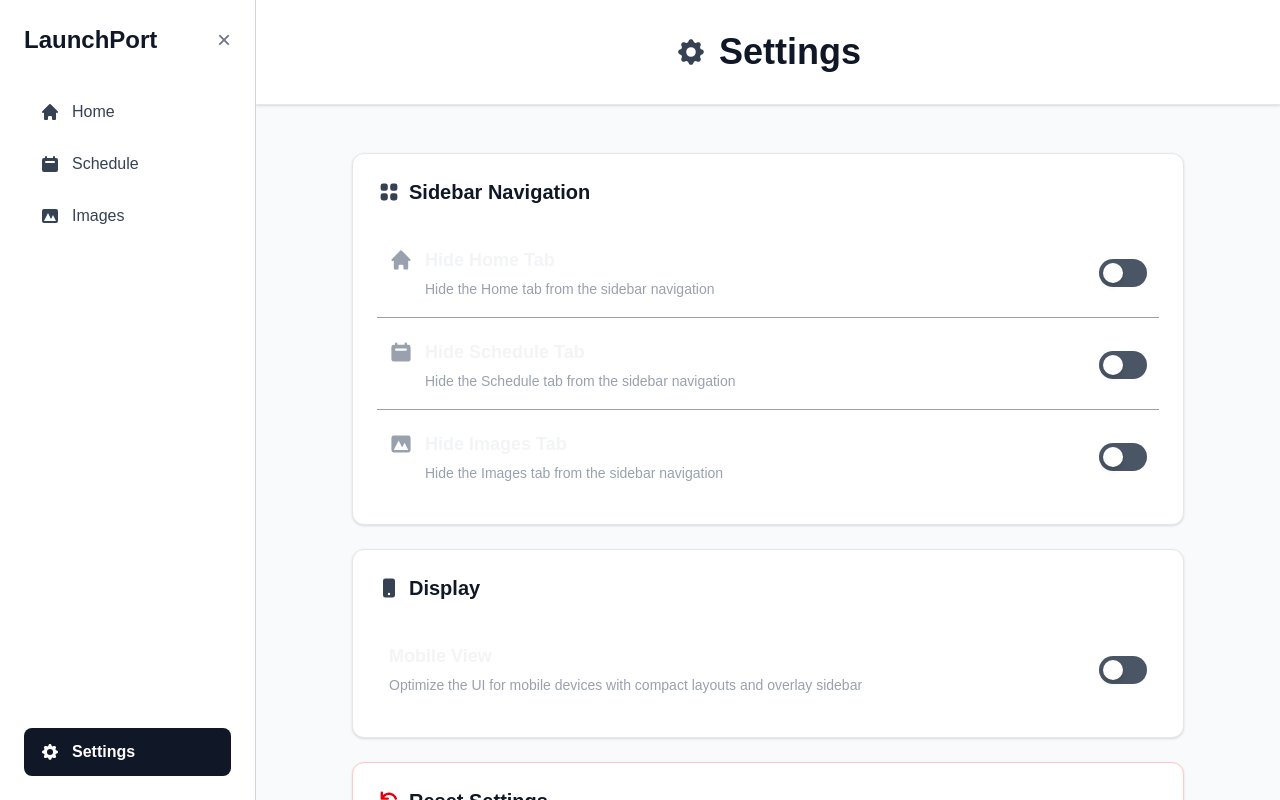
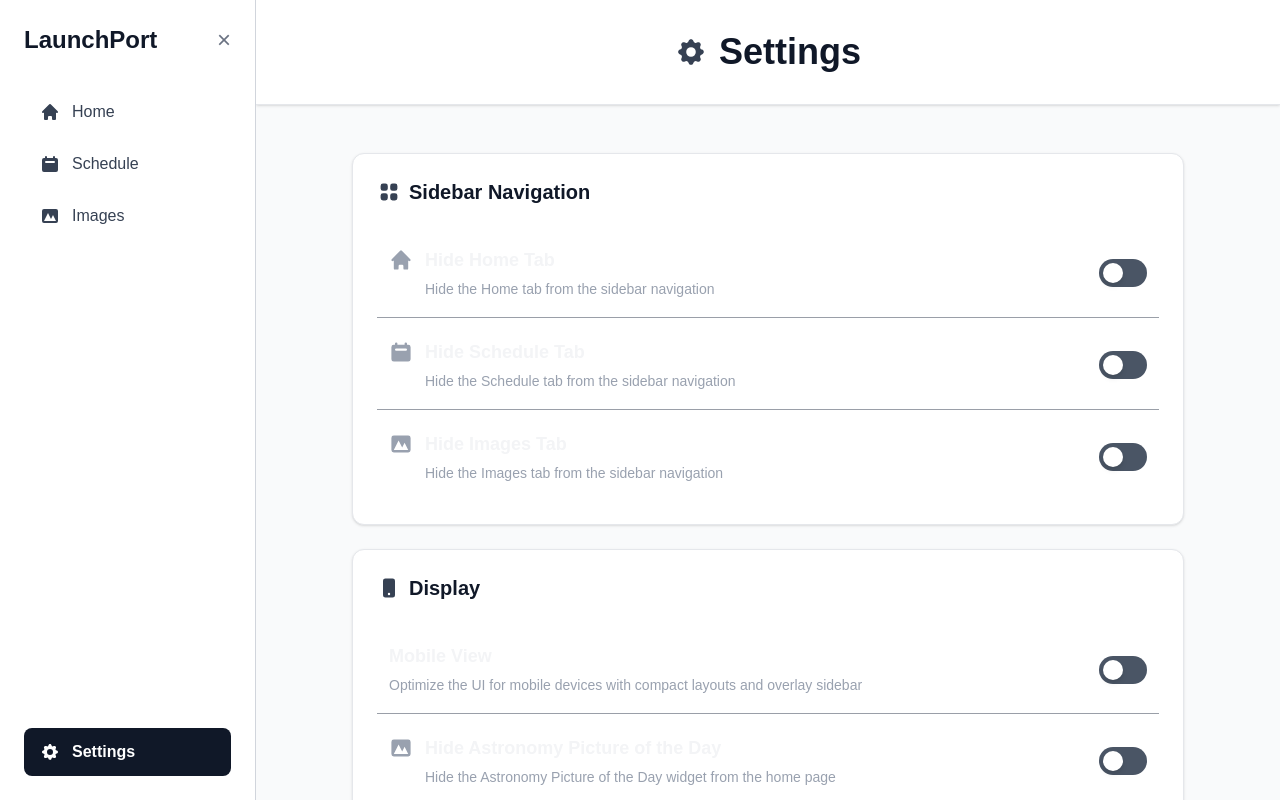
Before and after one commit to GamerC0der/launchport, a Next.js app in the folder nextjs/: page /settings in a window 1280 px wide. Shown: the top 800 px of the page. Built offline with nearby package versions, Linux system fonts and the light colour scheme.

Commit message:
Hide APOD

```diff
--- a/nextjs/app/page.tsx
+++ b/nextjs/app/page.tsx
@@ -12,14 +12,17 @@ import { getSettings } from './utils/settings';
 export default function Home() {
   const [hasLoadedImages, setHasLoadedImages] = useState(false);
   const [mobileView, setMobileView] = useState(false);
+  const [hideAPOD, setHideAPOD] = useState(false);
 
   useEffect(() => {
     const settings = getSettings();
     setMobileView(settings.mobileView);
+    setHideAPOD(settings.hideAPOD);
 
     const handleSettingsChange = () => {
       const updatedSettings = getSettings();
       setMobileView(updatedSettings.mobileView);
+      setHideAPOD(updatedSettings.hideAPOD);
     };
 
     window.addEventListener('settingsUpdated', handleSettingsChange);
@@ -58,11 +61,13 @@ export default function Home() {
             <AllLaunchesWidget />
           </section>
 
-          <section className={`${mobileView ? 'mb-8' : 'mb-12'} flex justify-center`}>
-            <div className={`w-full ${mobileView ? '' : 'max-w-3xl'}`}>
-              <APODWidget />
-            </div>
-          </section>
+          {!hideAPOD && (
+            <section className={`${mobileView ? 'mb-8' : 'mb-12'} flex justify-center`}>
+              <div className={`w-full ${mobileView ? '' : 'max-w-3xl'}`}>
+                <APODWidget />
+              </div>
+            </section>
+          )}
 
           <section className="flex justify-center">
             <ViewAllLaunchesButton />
--- a/nextjs/app/settings/page.tsx
+++ b/nextjs/app/settings/page.tsx
@@ -10,6 +10,7 @@ export default function SettingsPage() {
     hideHomeTab: false,
     hideScheduleTab: false,
     mobileView: false,
+    hideAPOD: false,
   });
 
   useEffect(() => {
@@ -132,6 +133,12 @@ export default function SettingsPage() {
               description="Optimize the UI for mobile devices with compact layouts and overlay sidebar"
               settingKey="mobileView"
             />
+            <ToggleSetting
+              label="Hide Astronomy Picture of the Day"
+              description="Hide the Astronomy Picture of the Day widget from the home page"
+              settingKey="hideAPOD"
+              icon={HiPhotograph}
+            />
           </div>
         </div>
 
--- a/nextjs/app/utils/settings.ts
+++ b/nextjs/app/utils/settings.ts
@@ -5,6 +5,7 @@ export interface Settings {
   hideHomeTab: boolean;
   hideScheduleTab: boolean;
   mobileView: boolean;
+  hideAPOD: boolean;
 }
 
 const defaultSettings: Settings = {
@@ -12,6 +13,7 @@ const defaultSettings: Settings = {
   hideHomeTab: false,
   hideScheduleTab: false,
   mobileView: false,
+  hideAPOD: false,
 };
 
 export function getSettings(): Settings {
```
